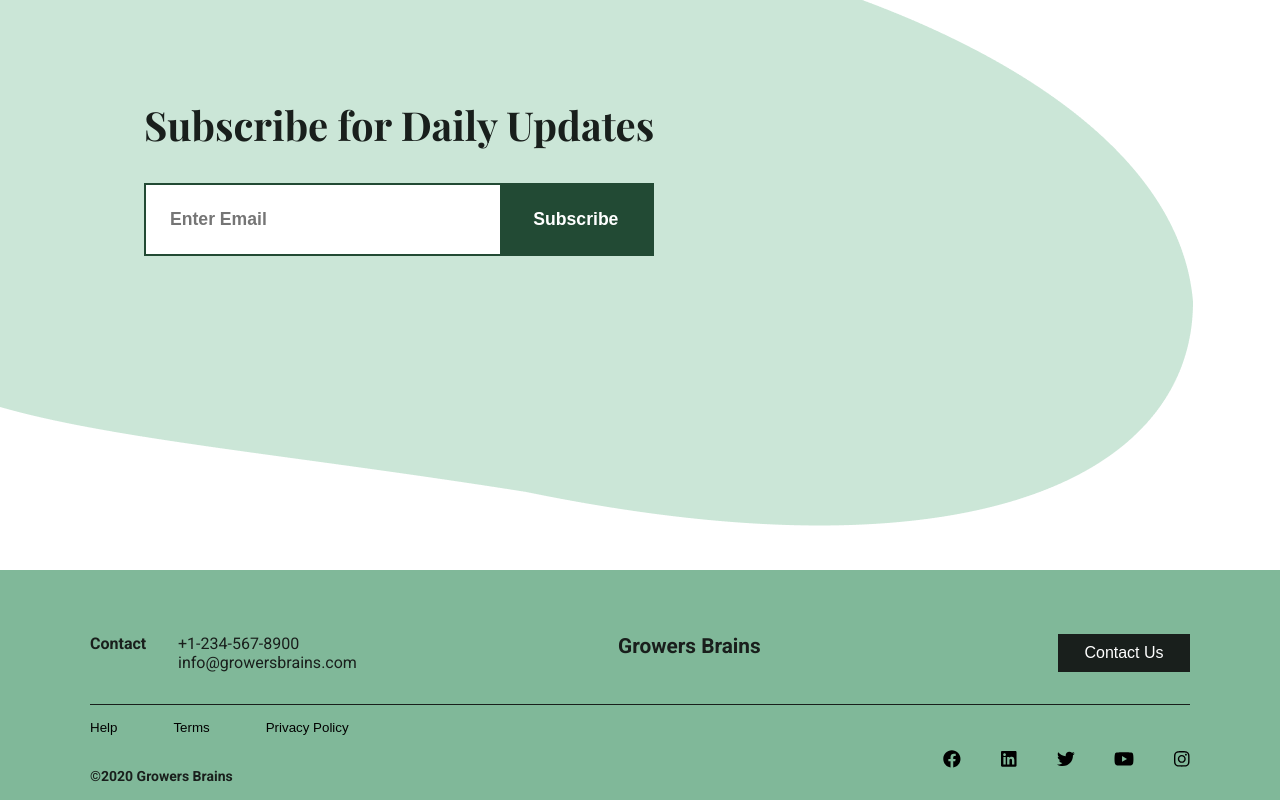
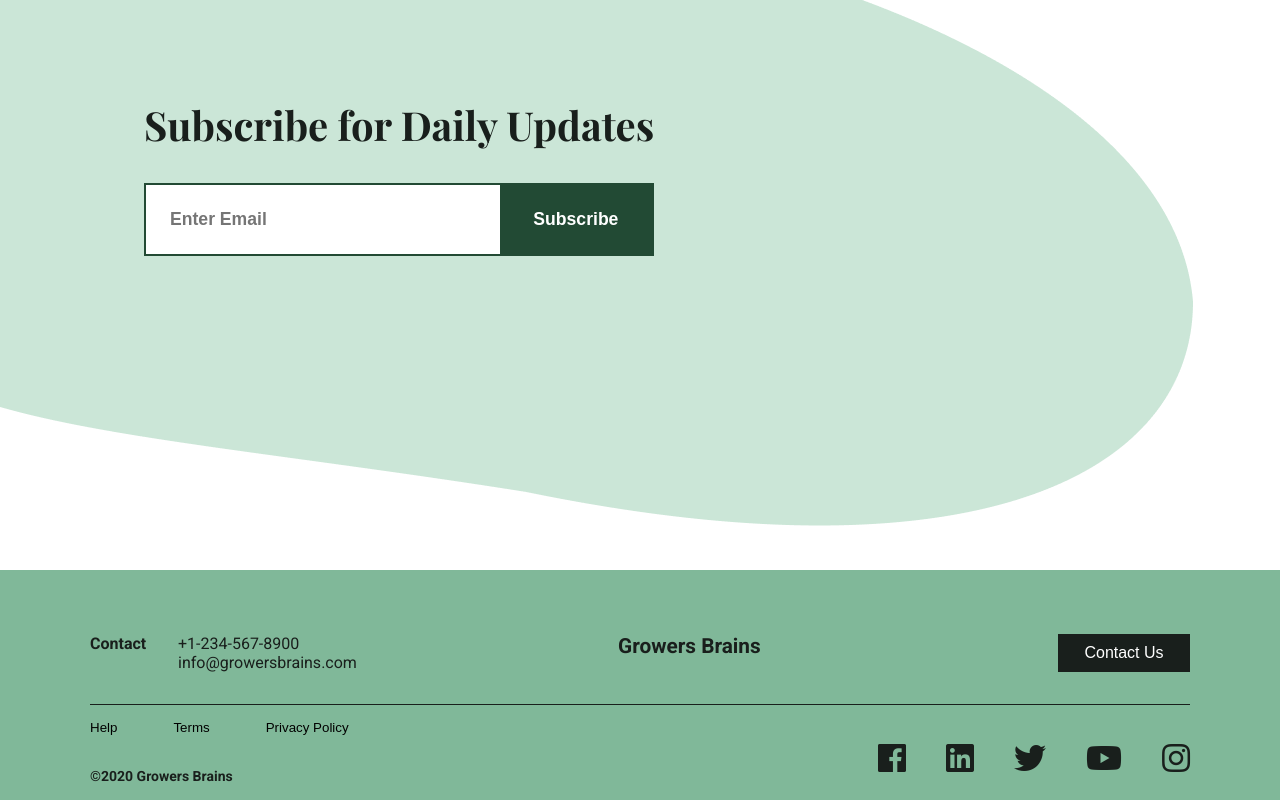
Before and after one commit to nataliepina/growers-brains, a React (Create React App) app: page / in a window 1280 px wide. Shown: the part 1962-2762 px from the top of the page. Built offline with nearby package versions, Linux system fonts and the light colour scheme; a web font is replaced by a local one.

Commit message:
fix review comments

```diff
--- a/src/screens/Dashboard/Footer/index.js
+++ b/src/screens/Dashboard/Footer/index.js
@@ -6,11 +6,11 @@ import {
 import './style.scss';
 
 export default () => (
-  <section id="footer">
+  <footer className="footer">
     <div className="container">
       <div className="top">
-        <p className="contactText">Contact</p>
-        <div className="contactInfo">
+        <p className="contact-text">Contact</p>
+        <div className="contact-info">
           <p className="phone">+1-234-567-8900</p>
           <p className="email">info@growersbrains.com</p>
         </div>
@@ -19,24 +19,49 @@ export default () => (
       </div>
       <div className="h-line" />
       <div className="bottom">
-        <div className="bottomLeft">
-          <ul className="footerList">
+        <div className="bottom-left">
+          <ul className="footer-list">
             <li><button href="#">Help</button></li>
             <li><button href="#">Terms</button></li>
             <li><button href="#">Privacy Policy</button></li>
           </ul>
           <p className="copyright"><span dangerouslySetInnerHTML={{ "__html": "&copy;" }} />2020 Growers Brains</p>
         </div>
-        <div className="socialIcons">
-          <ul>
-            <li><button><FontAwesomeIcon icon={faFacebook} size="lg" /></button></li>
-            <li><button><FontAwesomeIcon icon={faLinkedin} size="lg" /></button></li>
-            <li><button><FontAwesomeIcon icon={faTwitter} size="lg" /></button></li>
-            <li><button><FontAwesomeIcon icon={faYoutube} size="lg" /></button></li>
-            <li><button><FontAwesomeIcon icon={faInstagram} size="lg" /></button></li>
+        <div className="social-icons">
+          <ul className="social-list__items">
+            <li class="social-list__item">
+              <a href="http://facebook.com" aria-hidden="true" class="social-list__link" target="_blank" rel="noopener" alt="go to Instagram">
+                <span class="sr-only">Opens new window</span>
+                <i class="fab fa-facebook fa-2x"></i>
+              </a>
+            </li>
+            <li class="social-list__item">
+              <a href="http://linkedin.com" aria-hidden="true" class="social-list__link" target="_blank" rel="noopener" alt="go to LinkedIn">
+                <span class="sr-only">Opens new window</span>
+                <i class="fab fa-linkedin fa-2x"></i>
+              </a>
+            </li>
+            <li class="social-list__item">
+              <a href="http://twitter.com" aria-hidden="true" class="social-list__link" target="_blank" rel="noopener" alt="go to Twitter">
+                <span class="sr-only">Opens new window</span>
+                <i class="fab fa-twitter fa-2x"></i>
+              </a>
+            </li>
+            <li class="social-list__item">
+              <a href="http://youtube.com" aria-hidden="true" class="social-list__link" target="_blank" rel="noopener" alt="go to Youtube">
+                <span class="sr-only">Opens new window</span>
+                <i class="fab fa-youtube fa-2x"></i>
+              </a>
+            </li>
+            <li class="social-list__item">
+              <a href="http://instagram.com" aria-hidden="true" class="social-list__link" target="_blank" rel="noopener" alt="go to Instagram">
+                <span class="sr-only">Opens new window</span>
+                <i class="fab fa-instagram fa-2x"></i>
+              </a>
+            </li>
           </ul>
         </div>
       </div>
     </div>
-  </section>
+  </footer>
 );
--- a/src/screens/Dashboard/Footer/style.scss
+++ b/src/screens/Dashboard/Footer/style.scss
@@ -6,8 +6,9 @@
 // }
 
 
-#footer {
+.footer {
   background: $lightest-green;
+  padding: 0 2rem;
 
   .top {
     display: flex;
@@ -15,13 +16,13 @@
     padding-top: 4rem;
     padding-bottom: 2rem;
 
-    .contactText {
+    .contact-text {
       flex: 1;
       text-align: start;
       font-weight: bold;
     }
 
-    .contactInfo {
+    .contact-info {
       flex: 5;
       text-align: start;
     }
@@ -54,12 +55,12 @@
     justify-content: space-between;
     align-self: flex-start;
 
-    .bottomLeft {
+    .bottom-left {
       flex: 1;
       display: flex;
       flex-direction: column;
 
-      .footerList {
+      .footer-list {
         list-style: none;
         align-self: flex-start;
         display: flex;
@@ -81,22 +82,26 @@
       }
     }
 
-    .socialIcons {
+    .social-icons {
       flex: 1;
       display: flex;
       flex-direction: row;
       justify-content: flex-end;
       align-items: center;
 
-      ul {
+      .social-list__items {
         list-style: none;
         display: flex;
 
-        button {
+        .social-list__link {
           border: none;
-          background-color: $lightest-green;
+          color: $darkest-green;
           margin-left: 2.5rem;
           cursor: pointer;
+
+          &:hover {
+            color: $primary-green-dark;
+          }
         }
       }
     }
--- a/src/screens/Dashboard/Subscribe/index.js
+++ b/src/screens/Dashboard/Subscribe/index.js
@@ -3,12 +3,12 @@ import ellipseImg from '../assets/ellipse.png';
 import './style.scss';
 
 export default () => (
-  <section id="subscribe">
+  <section className="subscribe">
     <div className="content">
       <h2 className="title">Subscribe for Daily Updates</h2>
-      <div className='inputContainer'>
-        <input id='email' type='text' className="inputEmail" placeHolder="Enter Email" />
-        <button id='submit' className="subscribeBtn" >
+      <div className='input-container'>
+        <input id='email' type='text' className="input-email" placeholder="Enter Email" />
+        <button id='submit' className="subscribe-btn" >
           Subscribe
         </button>
       </div>
--- a/src/screens/Dashboard/Subscribe/style.scss
+++ b/src/screens/Dashboard/Subscribe/style.scss
@@ -1,7 +1,7 @@
 @import "../../../scss/variables";
 @import "../../../scss/_base";
 
-#subscribe {
+.subscribe {
   position: relative;
   margin: 2rem 0;
   height: 600px;
@@ -19,13 +19,13 @@
       font-family: $font-primary;
     }
 
-    .inputContainer {
+    .input-container {
       display: flex;
       margin-top: 2rem;
       max-width: 35rem;
       border: 2.5px solid $primary-green-dark;
 
-      .inputEmail {
+      .input-email {
         flex: 3;
         padding: 1.5rem;
         border: none;
@@ -34,7 +34,7 @@
         font-weight: bold;
       }
 
-      .subscribeBtn {
+      .subscribe-btn {
         flex: 1.5;
         border: none;
         background: $primary-green-dark;
@@ -42,6 +42,10 @@
         font-size: 1.1rem;
         font-weight: bold;
         cursor: pointer;
+
+        &:hover {
+          background: $primary-green-light;
+        }
       }
 
     }
```
